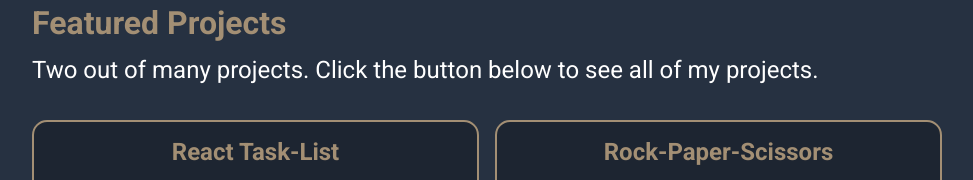
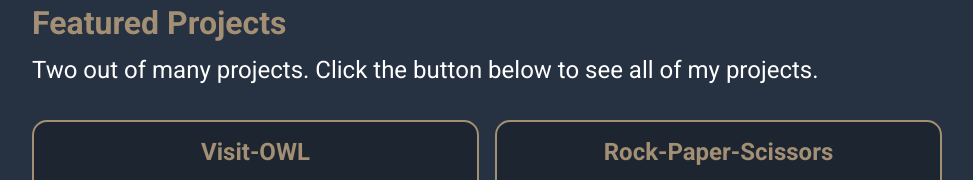
Before and after one commit to JanBur96/Portfolio, a plain HTML site: page public/index.html in a window 1280 px wide. Shown: the part 1860-2040 px from the top of the page, without its empty margins (153-1126 px from the left). Drawn offline with Linux system fonts and the light colour scheme.

Commit message:
Update index.html

```diff
--- a/public/index.html
+++ b/public/index.html
@@ -209,7 +209,7 @@
         </div>
         <div class="showcase__grid">
           <div class="showcase__item">
-            <h3 class="heading-3 showcase__header-3">React Task-List</h3>
+            <h3 class="heading-3 showcase__header-3">Visit-OWL</h3>
             <a
               class="link-1 showcase__link"
               href="https://janbur96.github.io/Visit-OWL/"
```
